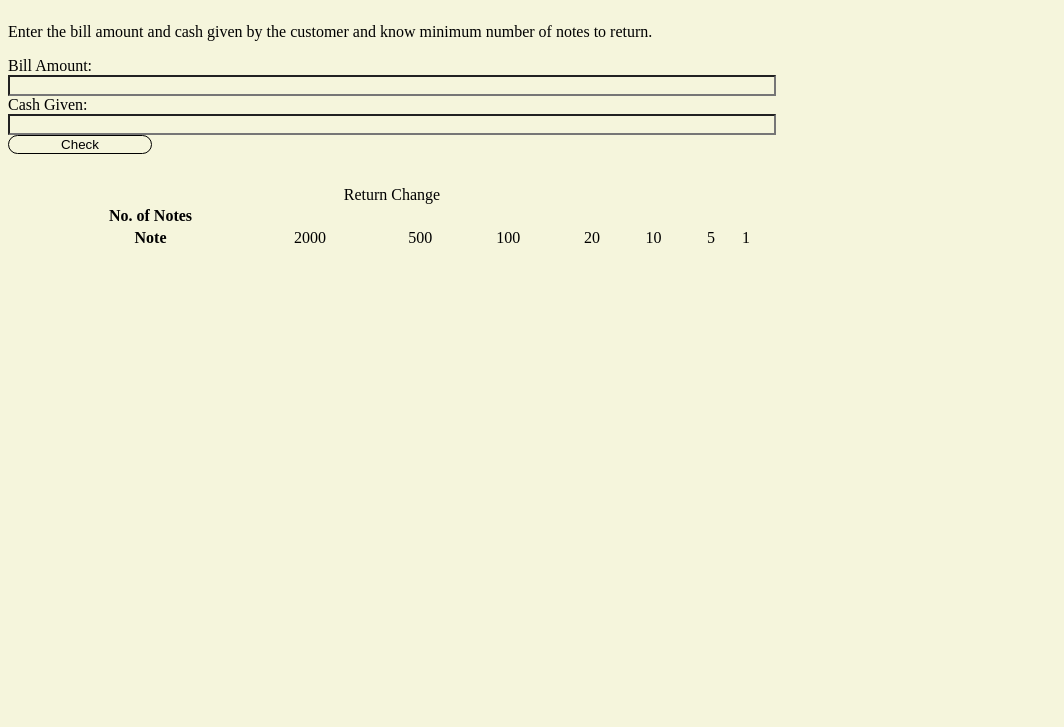
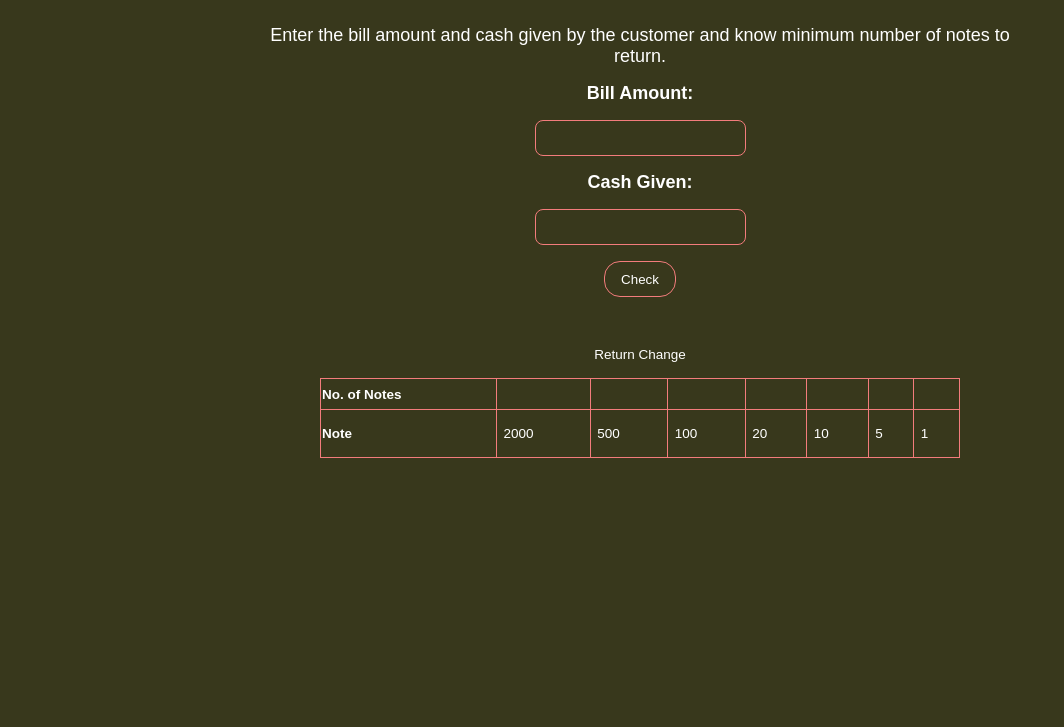
Before and after one commit to Kundan241/cash-register-app, a plain HTML site: page index.html in a window 1280 px wide. Shown: the part 73-800 px from the top of the page, without its empty margins (0-1064 px from the left). Drawn offline with Linux system fonts and the light colour scheme.

Commit message:
majorStylingDone

```diff
--- a/app.js
+++ b/app.js
@@ -9,6 +9,8 @@ let availableNotes=[2000,500,100,20,10,5,1]
 function throwError(msg)
 {
     errorMessage.style.display="hide";
+    errorMessage.style.display="block";
+    errorMessage.innerText=msg;
 }
 
 function clickHandler()
@@ -18,8 +20,13 @@ function clickHandler()
     {
         throwError("Bill cannot be negative");
     }
+    else{
+      if(cashGiven.value<billAmount.value){
+        throwError("Do you want to wash the plate");
+      }
+      else{
 
-    let amountReturn=cashGiven.value -billAmount.value
+        let amountReturn=cashGiven.value -billAmount.value
 
   for(let i=0;i<availableNotes.length;i++)
   {
@@ -28,6 +35,12 @@ function clickHandler()
     NumOfNotes[i].innerText=numberOfNotes;
     amountReturn=amountReturn%availableNotes[i];
   }
+
+      }
+
+    }
+
+
 }
 
 
--- a/style.css
+++ b/style.css
@@ -1,16 +1,74 @@
-*{
-    background-color: beige;
+:root{
+    --primary-color:rgb(243, 124, 124);
+    --background-color:  rgb(56, 56, 28);
+    --secondary-color:white;
 }
 
+*{
+    background-color: var(--background-color);
+    box-sizing: border-box;
+    font-family: "Montserrat", sans-serif;
+}
+
+h1{
+    text-align: center;
+    font-family: inherit;
+    color: var(--primary-color);
+}
 main{
+    color: var(--secondary-color);
     display: flex;
     flex-direction: column;
+    margin: auto;
     width: 60vw;
+    font-size: large;
+}
+main p{
+    text-align: center;
+    margin-bottom: 1rem;
+}
+main input{
+    border: 1px solid var(--primary-color);
+    max-width: 16rem;
+    border-radius: 0.5rem;
+    padding: 0.6rem 1rem;
+    margin: 1rem auto;
+    color: var(--secondary-color);
+
+
+
+}
+main label{
+    margin: auto;
+    font-weight: bold;
 }
 
-button{
+main button{
+    color: var(--secondary-color);
     cursor: pointer;
-    max-width: 9rem;
+    max-width: 19rem;
     border-radius: 1rem;
-    border: 1px solid black ;
+    border: 1px solid var(--primary-color) ;
+    padding: 0.6rem 1rem;
+    margin: auto;
 }
+main table{
+
+
+    display: table;
+    border-collapse: collapse;
+    text-align: justify;
+    border: 1px solid var(--primary-color);
+    font-size:75%;
+    height: 10vh;
+    width: 50vw;
+    margin: auto;
+}
+table caption{
+    margin: 1rem;
+}
+table td, tr{
+    padding: 0.4rem;
+    border-collapse: collapse;
+    border: 1px solid var(--primary-color);
+}
```
Also changed, not shown: index.html (+6 -0 lines).
